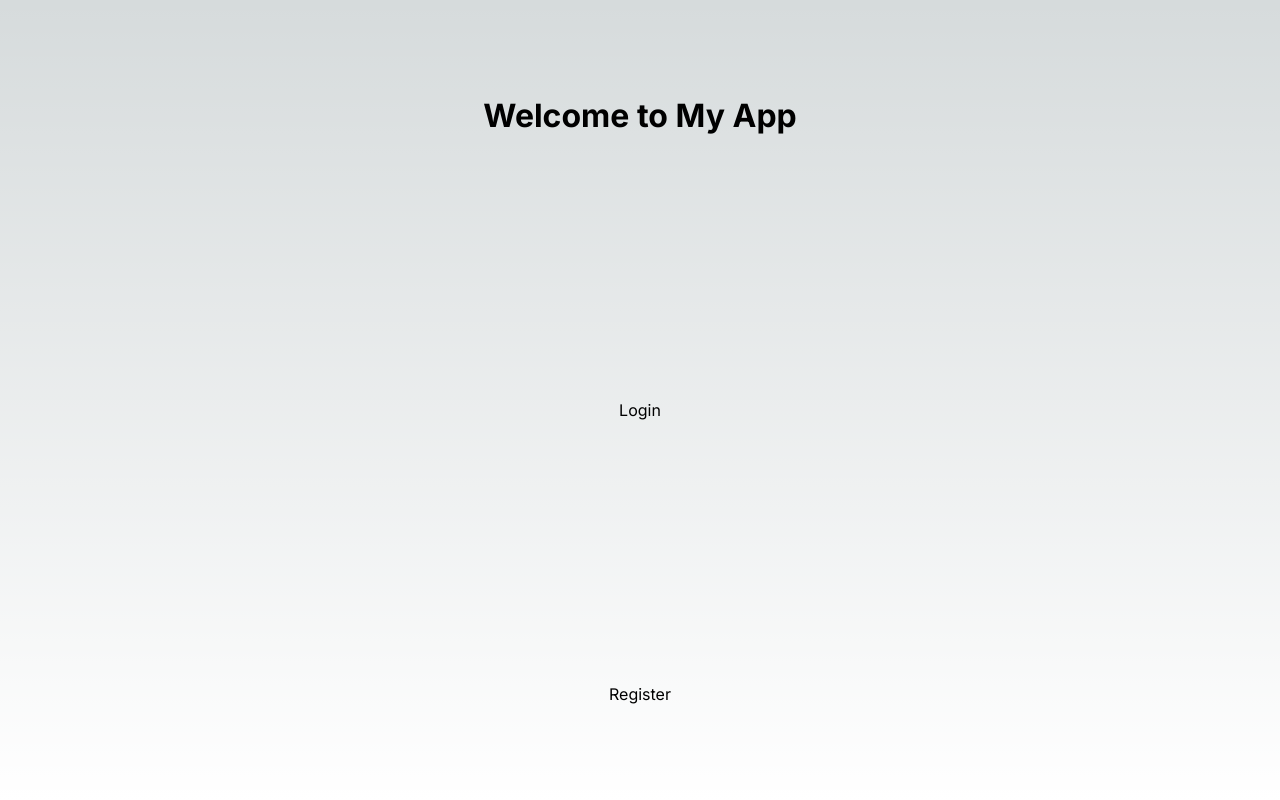
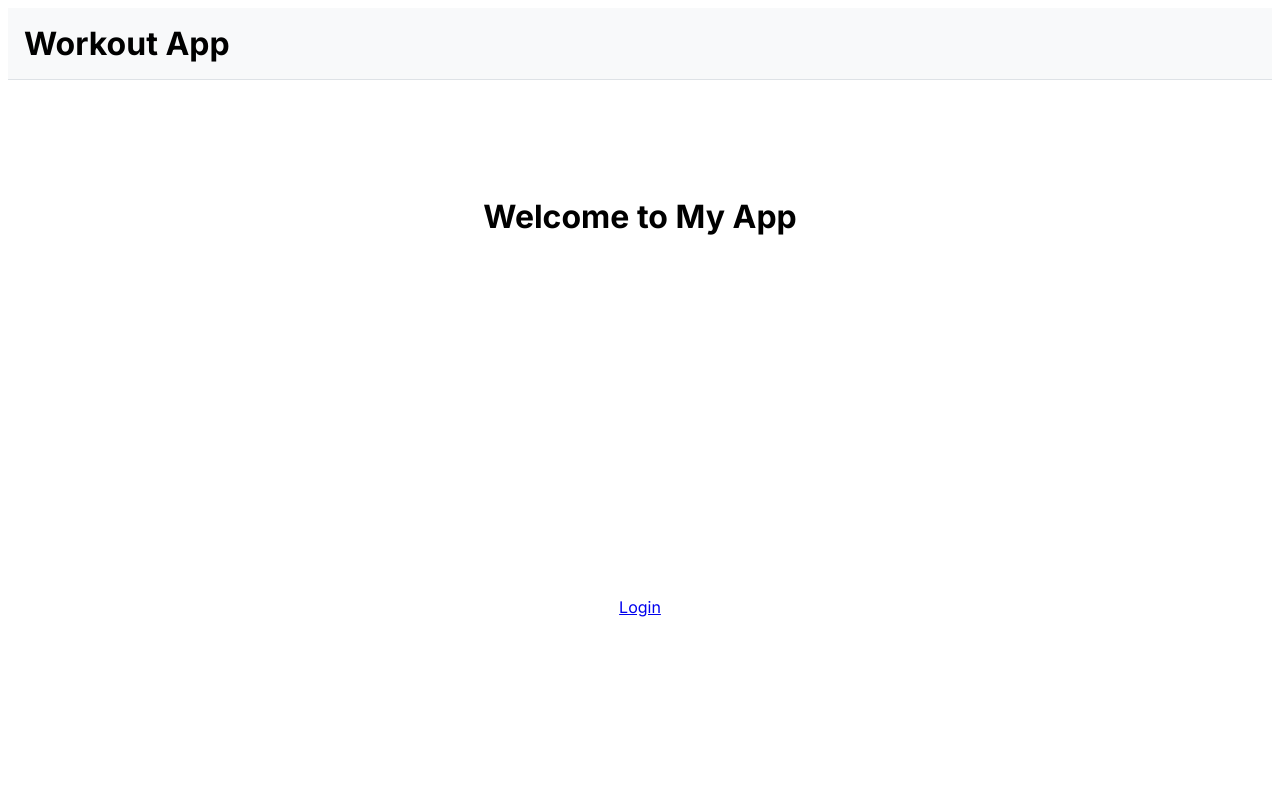
Before and after one commit to tema-skakun/workout-app-frontend, a Next.js app: page / in a window 1280 px wide. Shown: the top 800 px of the page. Built offline with nearby package versions, Linux system fonts and the light colour scheme.

Commit message:
feat: adds header, footer and auth context

```diff
--- a/src/app/globals.css
+++ b/src/app/globals.css
@@ -1,107 +1,34 @@
-:root {
-  --max-width: 1100px;
-  --border-radius: 12px;
-  --font-mono: ui-monospace, Menlo, Monaco, "Cascadia Mono", "Segoe UI Mono",
-    "Roboto Mono", "Oxygen Mono", "Ubuntu Monospace", "Source Code Pro",
-    "Fira Mono", "Droid Sans Mono", "Courier New", monospace;
-
-  --foreground-rgb: 0, 0, 0;
-  --background-start-rgb: 214, 219, 220;
-  --background-end-rgb: 255, 255, 255;
-
-  --primary-glow: conic-gradient(
-    from 180deg at 50% 50%,
-    #16abff33 0deg,
-    #0885ff33 55deg,
-    #54d6ff33 120deg,
-    #0071ff33 160deg,
-    transparent 360deg
-  );
-  --secondary-glow: radial-gradient(
-    rgba(255, 255, 255, 1),
-    rgba(255, 255, 255, 0)
-  );
-
-  --tile-start-rgb: 239, 245, 249;
-  --tile-end-rgb: 228, 232, 233;
-  --tile-border: conic-gradient(
-    #00000080,
-    #00000040,
-    #00000030,
-    #00000020,
-    #00000010,
-    #00000010,
-    #00000080
-  );
-
-  --callout-rgb: 238, 240, 241;
-  --callout-border-rgb: 172, 175, 176;
-  --card-rgb: 180, 185, 188;
-  --card-border-rgb: 131, 134, 135;
+/* Header styles */
+header {
+    display: flex;
+    justify-content: space-between;
+    align-items: center;
+    padding: 1rem;
+    background: #f8f9fa;
+    border-bottom: 1px solid #dee2e6;
 }
 
-@media (prefers-color-scheme: dark) {
-  :root {
-    --foreground-rgb: 255, 255, 255;
-    --background-start-rgb: 0, 0, 0;
-    --background-end-rgb: 0, 0, 0;
-
-    --primary-glow: radial-gradient(rgba(1, 65, 255, 0.4), rgba(1, 65, 255, 0));
-    --secondary-glow: linear-gradient(
-      to bottom right,
-      rgba(1, 65, 255, 0),
-      rgba(1, 65, 255, 0),
-      rgba(1, 65, 255, 0.3)
-    );
-
-    --tile-start-rgb: 2, 13, 46;
-    --tile-end-rgb: 2, 5, 19;
-    --tile-border: conic-gradient(
-      #ffffff80,
-      #ffffff40,
-      #ffffff30,
-      #ffffff20,
-      #ffffff10,
-      #ffffff10,
-      #ffffff80
-    );
-
-    --callout-rgb: 20, 20, 20;
-    --callout-border-rgb: 108, 108, 108;
-    --card-rgb: 100, 100, 100;
-    --card-border-rgb: 200, 200, 200;
-  }
+header h1 {
+    margin: 0;
 }
 
-* {
-  box-sizing: border-box;
-  padding: 0;
-  margin: 0;
+header button {
+    background-color: #dc3545;
+    color: white;
+    border: none;
+    padding: 0.5rem 1rem;
+    border-radius: 4px;
+    cursor: pointer;
 }
 
-html,
-body {
-  max-width: 100vw;
-  overflow-x: hidden;
+header button:hover {
+    background-color: #c82333;
 }
 
-body {
-  color: rgb(var(--foreground-rgb));
-  background: linear-gradient(
-      to bottom,
-      transparent,
-      rgb(var(--background-end-rgb))
-    )
-    rgb(var(--background-start-rgb));
+/* Footer styles */
+footer {
+    padding: 1rem;
+    background: #f8f9fa;
+    border-top: 1px solid #dee2e6;
+    text-align: center;
 }
-
-a {
-  color: inherit;
-  text-decoration: none;
-}
-
-@media (prefers-color-scheme: dark) {
-  html {
-    color-scheme: dark;
-  }
-}
--- a/src/app/layout.tsx
+++ b/src/app/layout.tsx
@@ -1,12 +1,15 @@
-import type {Metadata} from "next";
-import {Inter} from "next/font/google";
+import { AuthProvider } from "@/context/AuthContext";
+import type { Metadata } from "next";
+import { Inter } from "next/font/google";
+import Header from "../components/Header";
+import Footer from "../components/Footer";
 import "./globals.css";
 
-const inter = Inter({subsets: ["latin"]});
+const inter = Inter({ subsets: ["latin"] });
 
 export const metadata: Metadata = {
-  title: "Create Next App",
-  description: "Generated by create next app",
+  title: "Workout App",
+  description: "Create and manage your workouts",
 };
 
 export default function RootLayout({
@@ -16,7 +19,13 @@ export default function RootLayout({
 }>) {
   return (
     <html lang="en">
-    <body className={inter.className}>{children}</body>
+    <body className={inter.className}>
+    <AuthProvider>
+      <Header />
+      <main>{children}</main>
+      <Footer />
+    </AuthProvider>
+    </body>
     </html>
   );
 }
--- a/src/app/login/page.tsx
+++ b/src/app/login/page.tsx
@@ -1,5 +1,6 @@
 "use client";
 
+import { useAuth } from '@/context/AuthContext';
 import { useState } from 'react';
 import api from '../../lib/axios';
 import { useRouter } from 'next/navigation';
@@ -8,11 +9,13 @@ const Page = () => {
   const [email, setEmail] = useState('');
   const [password, setPassword] = useState('');
   const router = useRouter();
+  const { login } = useAuth();
 
   const handleSubmit = async (e: React.FormEvent) => {
     e.preventDefault();
     const { data } = await api.post('/api/auth/login', { email, password });
     localStorage.setItem('token', data.token);
+    login();
     router.push('/dashboard');
   };
 
--- /dev/null
+++ b/src/components/Footer.tsx
@@ -0,0 +1,9 @@
+const Footer = () => {
+  return (
+    <footer>
+      <p>&copy; 2024 Workout App. All rights reserved.</p>
+    </footer>
+  );
+};
+
+export default Footer;
--- /dev/null
+++ b/src/components/Header.tsx
@@ -0,0 +1,24 @@
+// src/components/Header.tsx
+"use client";
+
+import { useAuth } from '@/context/AuthContext';
+import { useRouter } from 'next/navigation';
+
+const Header = () => {
+  const { isLoggedIn, logout } = useAuth();
+  const router = useRouter();
+
+  const handleLogout = () => {
+    logout();
+    router.push('/');
+  };
+
+  return (
+    <header>
+      <h1>Workout App</h1>
+      {isLoggedIn && <button onClick={handleLogout}>Logout</button>}
+    </header>
+  );
+};
+
+export default Header;
--- /dev/null
+++ b/src/context/AuthContext.tsx
@@ -0,0 +1,43 @@
+"use client";
+
+import { createContext, useContext, useState, ReactNode, useEffect } from 'react';
+
+interface AuthContextType {
+  isLoggedIn: boolean;
+  login: () => void;
+  logout: () => void;
+}
+
+const AuthContext = createContext<AuthContextType | undefined>(undefined);
+
+export const AuthProvider = ({ children }: { children: ReactNode }) => {
+  const [isLoggedIn, setIsLoggedIn] = useState(false);
+
+  useEffect(() => {
+    const token = localStorage.getItem('token');
+    setIsLoggedIn(!!token);
+  }, []);
+
+  const login = () => {
+    setIsLoggedIn(true);
+  };
+
+  const logout = () => {
+    localStorage.removeItem('token');
+    setIsLoggedIn(false);
+  };
+
+  return (
+    <AuthContext.Provider value={{ isLoggedIn, login, logout }}>
+      {children}
+    </AuthContext.Provider>
+  );
+};
+
+export const useAuth = () => {
+  const context = useContext(AuthContext);
+  if (context === undefined) {
+    throw new Error('useAuth must be used within an AuthProvider');
+  }
+  return context;
+};
```
